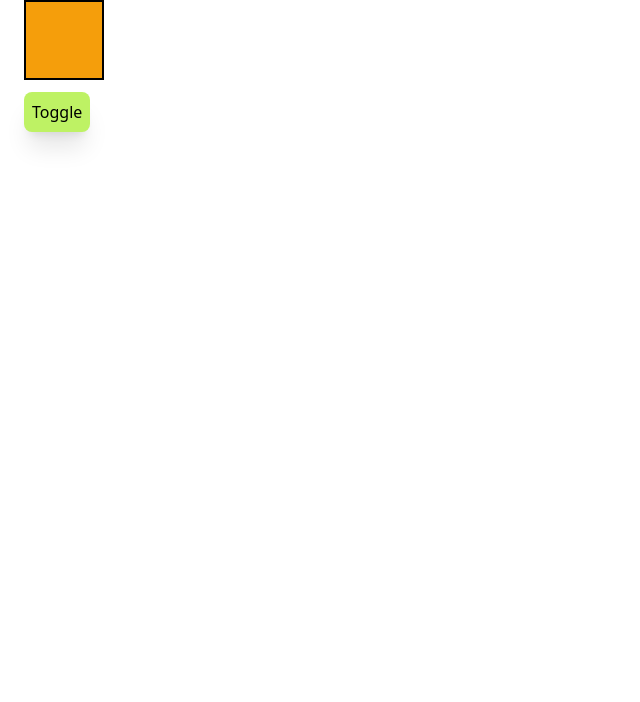
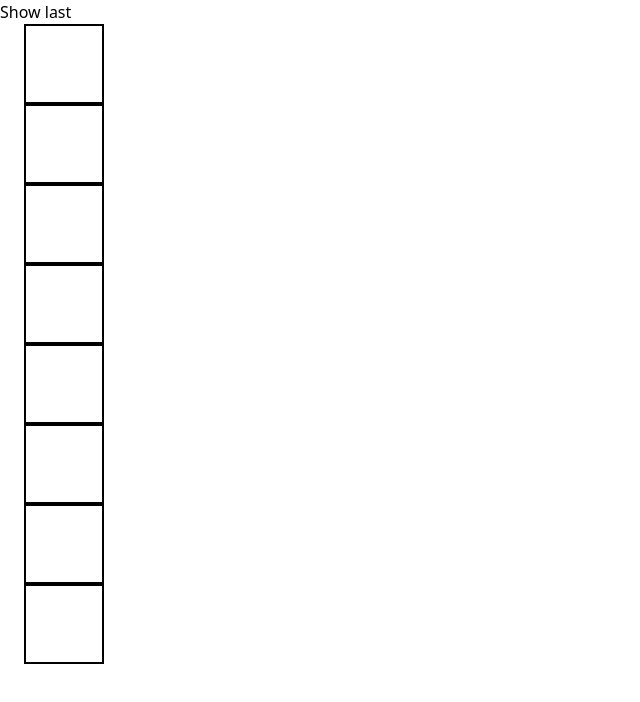
Before and after one commit to deethesaint/100-days-of-Angular, an Angular app: page / in a window 1280 px wide. Shown: the top 702 px of the page, without its empty margins (0-640 px from the left). Built offline with nearby package versions, Linux system fonts and the light colour scheme.

Commit message:
ViewChild/ViewChildren

```diff
--- a/src/app/a-parent/a-parent.component.html
+++ b/src/app/a-parent/a-parent.component.html
@@ -1,3 +1,17 @@
+<!-- <app-a-child #toggleComp [(checked)]="isCheck"></app-a-child>
+
+<button (click)="toggleComp.toggle()" class="rounded-lg p-2 bg-lime-300 hover:bg-lime-500 transition shadow-xl mx-6 my-3">Toggle</button> -->
+
+<button (click)="showLast = !showLast">Show last</button>
+
 <app-a-child #toggleComp [(checked)]="isCheck"></app-a-child>
-
-<button (click)="toggleComp.toggle()" class="rounded-lg p-2 bg-lime-300 hover:bg-lime-500 transition shadow-xl mx-6 my-3">Toggle</button>
+<app-a-child #toggleComp [(checked)]="isCheck"></app-a-child>
+<app-a-child #toggleComp [(checked)]="isCheck"></app-a-child>
+<app-a-child #toggleComp [(checked)]="isCheck"></app-a-child>
+<app-a-child #toggleComp [(checked)]="isCheck"></app-a-child>
+<app-a-child #toggleComp [(checked)]="isCheck"></app-a-child>
+<app-a-child #toggleComp [(checked)]="isCheck"></app-a-child>
+<ng-container *ngIf="showLast">
+    <app-a-child #toggleComp [(checked)]="isCheck"></app-a-child>
+</ng-container>
+<!-- <input #focusInput type="text" class="border border-gray-700 rounded-xl w-44 m-6"> -->
--- a/src/app/a-parent/a-parent.component.ts
+++ b/src/app/a-parent/a-parent.component.ts
@@ -1,4 +1,5 @@
-import { Component } from '@angular/core';
+import { Component, ElementRef, QueryList, ViewChild, ViewChildren } from '@angular/core';
+import { AChildComponent } from '../a-child/a-child.component';
 
 @Component({
   selector: 'app-a-parent',
@@ -6,5 +7,26 @@ import { Component } from '@angular/core';
   styleUrl: './a-parent.component.css'
 })
 export class AParentComponent {
+  @ViewChild('toggleComp', {static: true}) toggleComp!: AChildComponent;
+  @ViewChild('focusInput', {static: true}) focusInput!: ElementRef<HTMLInputElement>;
+  @ViewChildren(AChildComponent) childs!: QueryList<AChildComponent>;
+
   isCheck = true;
+  showLast = true;
+
+  ngOnInit() {
+
+    // setTimeout(() => {
+    // this.focusInput.nativeElement.focus();
+    // }, 3000)
+    // console.log(this.toggleComp);
+
+  }
+  // ViewChild only resolved here
+  ngAfterViewInit() {
+    this.childs.changes.subscribe(console.log)
+    setTimeout(() => {
+      this.toggleComp.toggle();
+    }, 1000);
+  }
 }
```
